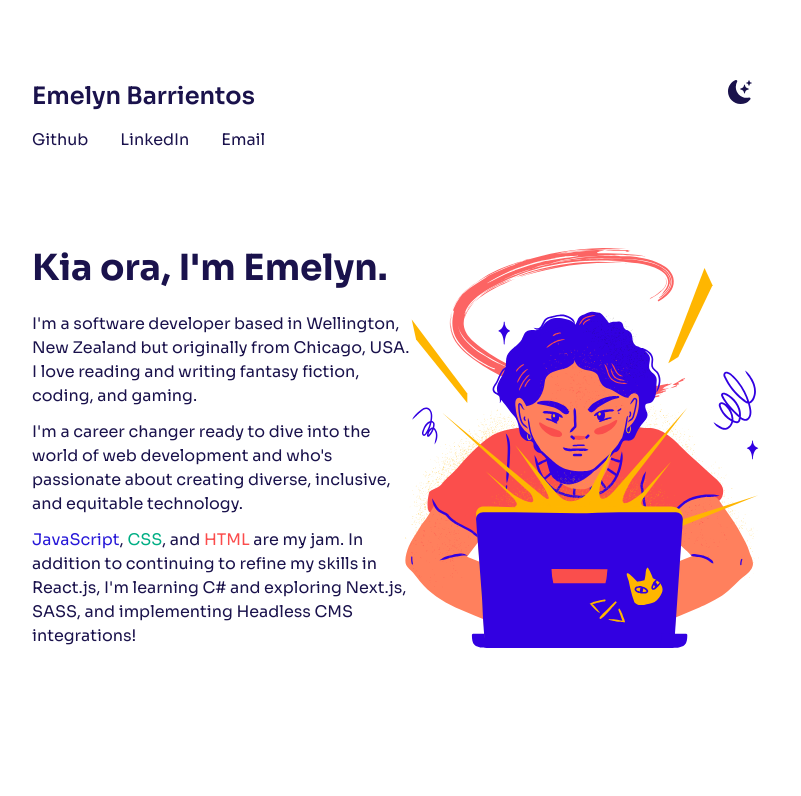
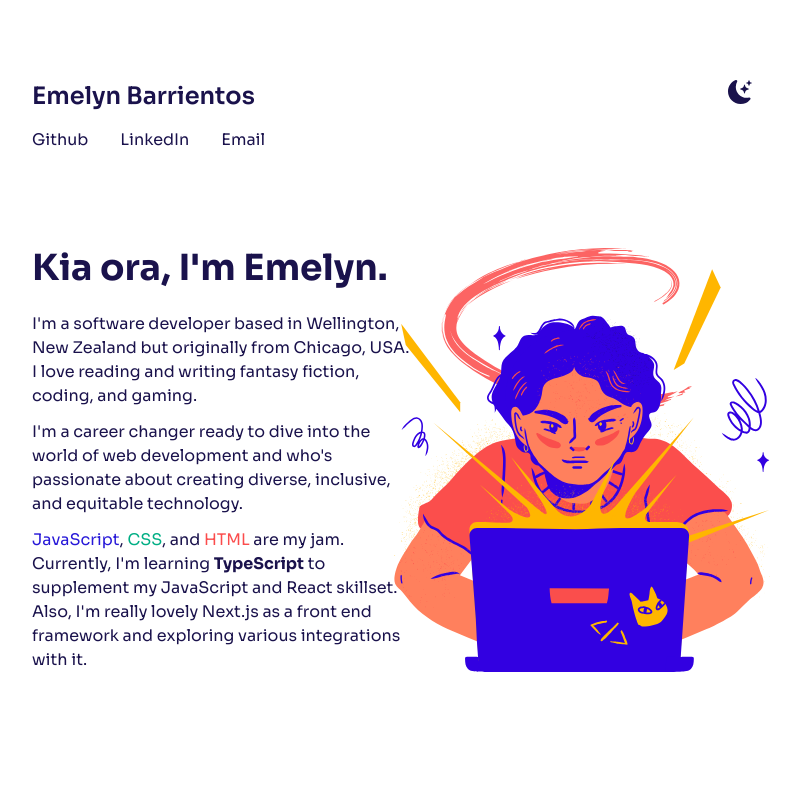
Before and after one commit to emelyn-barrientos/emelyn-barrientos-portfolio, a Next.js app: page / in a window 1280 px wide. Shown: the top 796 px of the page, without its empty margins (248-1049 px from the left). Built offline with nearby package versions, Linux system fonts and the light colour scheme.

Commit message:
Update what languages I'm learning

```diff
--- a/pages/index.js
+++ b/pages/index.js
@@ -96,10 +96,11 @@ export default function Home() {
               <p>
                 <span className="text-accent-blue">JavaScript</span>,{' '}
                 <span className="text-accent-green">CSS</span>, and{' '}
-                <span className="text-accent-red">HTML</span> are my jam. In
-                addition to continuing to refine my skills in React.js, I'm
-                learning C# and exploring Next.js, SASS, and implementing
-                Headless CMS integrations!
+                <span className="text-accent-red">HTML</span> are my jam.
+                Currently, I'm learning <strong>TypeScript</strong> to
+                supplement my JavaScript and React skillset. Also, I'm really
+                lovely Next.js as a front end framework and exploring various
+                integrations with it.
               </p>
             </div>
             <div className="flex justify-center">
```
